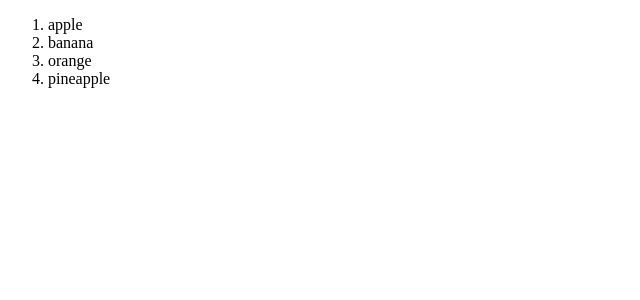
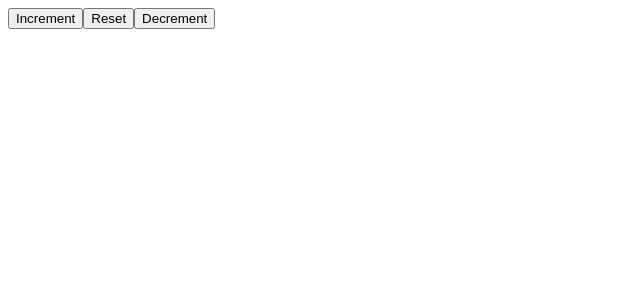
Before and after one commit to sushilthapaIT/React-JS, a React (Vite) app in the folder bro-code/: page / in a window 1280 px wide. Shown: the top 300 px of the page, without its empty margins (0-640 px from the left). Built offline with nearby package versions, Linux system fonts and the light colour scheme.

Commit message:
useState()

```diff
--- a/bro-code/src/App.jsx
+++ b/bro-code/src/App.jsx
@@ -6,6 +6,9 @@ import Styling from './Styling.jsx';
 import Props from './Props.jsx';
 import ConditionalRendering from './ConditionalRendering.jsx';
 import List from './List.jsx';
+import ClickEvent from './ClickEvent.jsx';
+import ReactHook from './ReactHook.jsx';
+import CounterApp from './CounterApp.jsx';
 
 
 
@@ -25,8 +28,10 @@ function App() {
       <Props name="sandy" age={24} isStudent={true}/>
       <Props/> */}
       {/* <ConditionalRendering isLoggedIn={false} username="Sushil"/> */}
-      <List />
-
+      {/* <List /> */}
+      {/* <ClickEvent /> */}
+      {/* <ReactHook /> */}
+      <CounterApp />
 
 
 
--- /dev/null
+++ b/bro-code/src/ClickEvent.jsx
@@ -0,0 +1,27 @@
+// click event = An interaction when a user clicks on a specific element.
+//              We can respond to clicks by passing
+//              a callback to the onClick event handler.
+
+
+function ClickEvent() {
+
+    // const handleClick = (name) => console.log(`${name} ouch dont click me`)
+
+    let count = 0;
+
+    const handleClick = (name) => {
+        if(count < 3){
+            count++;
+            console.log(`${name} you clicked me ${count} times`)
+        }
+        else{
+            console.log(`${name} stop clicking me!`)
+        }
+    };
+
+    return(<>
+    <button onClick={handleClick}>Click Me</button>
+    </>);
+}
+
+export default ClickEvent
--- /dev/null
+++ b/bro-code/src/CounterApp.jsx
@@ -0,0 +1,19 @@
+import React, {useState} from "react";
+
+function CounterApp() {
+
+
+
+    return(
+
+        <>
+        <div>
+            <button >Increment</button>
+            <button>Reset</button>
+            <button >Decrement</button>
+        </div>
+        </>
+    );
+}
+
+export default CounterApp
--- a/bro-code/src/List.jsx
+++ b/bro-code/src/List.jsx
@@ -1,13 +1,16 @@
 // render list
-
 
 function List(){
 
-    const fruit =["apple", "orange", "banana", "pineapple"]
+    const fruit =[{id: 1, name: "apple",    calories: 95},
+                  {id: 2, name: "orange",   calories: 45},
+                  {id: 3, name: "banana",   calories: 105},
+                  {id: 4, name: "coconut",  calories: 159},
+                  {id: 5, name: "pineapple",calories: 37}];
 
-    fruit.sort();
+    fruit.sort((a, b) => b.name.localeCompare(a.name));
 
-    const listItems = fruit.map(fruit => <li>{fruit}</li>)
+    const listItems = fruit.map(fruit => <li key={fruit.id}>{fruit.name}: &nbsp;<b>{fruit.calories}</b></li>)
 
     return(<ol>{listItems}</ol>)
 }
--- /dev/null
+++ b/bro-code/src/ReactHook.jsx
@@ -0,0 +1,50 @@
+// React hook = Special function that allows functional components to use
+//              React features without writing class components
+//              (useState, useEffect, useContext, useReducer, useCallback)
+
+
+// useState() = A React hook that allows the creation of a stateful variable and a setter
+//              function to update its value in the Virtual DOM.
+//              [name, setName]
+
+import React, {useState} from "react";
+
+function ReactHook(){
+
+    const [name, setName] = useState("Guest");
+
+    const updateName = () => {
+        setName("Sushil")
+    }
+
+    const [age, setAge] = useState(0);
+
+    const incrementAge = () => {
+        setAge(age + 1);
+    }
+
+    const [isEmployed, setIsEmployed] = useState(false);
+
+    const toggleEmployedStatus = () => {
+        setIsEmployed(!isEmployed);
+    }
+
+    return(
+        <>
+        <div>
+            <p>Name: {name}</p>
+            <button onClick={updateName}>Set Name</button>
+
+            <p>Age: {age}</p>
+            <button onClick={incrementAge}>Increment Age</button>
+
+            <p>Is employed: {isEmployed ? "Yes" : "No"}</p>
+            <button onClick={toggleEmployedStatus}>Toggle Status</button>
+
+
+        </div>
+        </>
+    );
+}
+
+export default ReactHook
```
